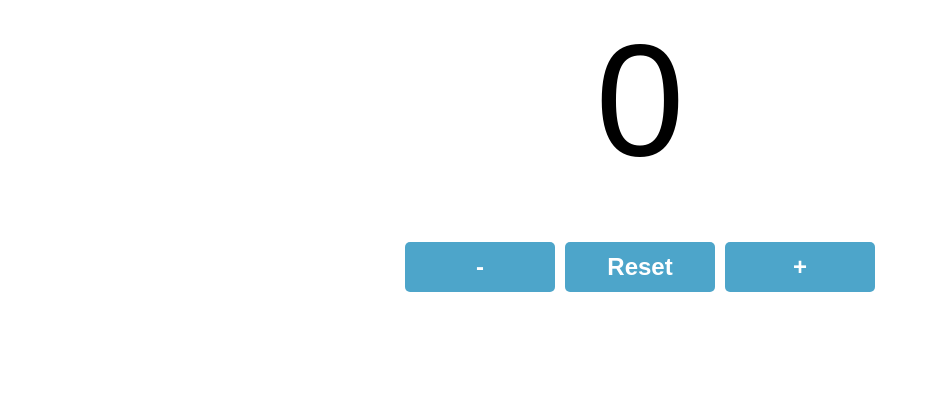
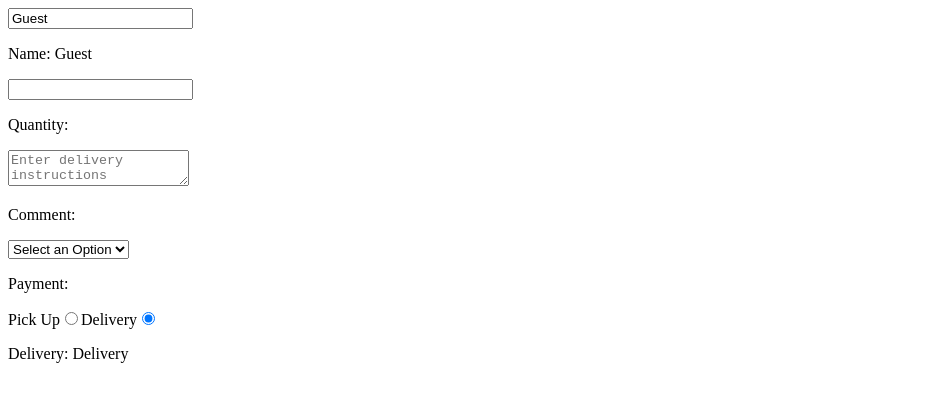
Before and after one commit to Buckkeep/CFGSummerFS2024, a React (Vite) app in the folder my-react-app/: page / in a window 1280 px wide. Shown: the top 402 px of the page, without its empty margins (0-930 px from the left). Built offline with nearby package versions, Linux system fonts and the light colour scheme.

Commit message:
onChange element wuth input text, input number, text area, dropdown select and radio buttons.

```diff
--- a/my-react-app/src/App.jsx
+++ b/my-react-app/src/App.jsx
@@ -1,10 +1,10 @@
-import Counter from "./Counter";
+import MyComponent from "./MyComponent";
 
 function App() {
 
   return(
     <>
-      <Counter />
+      <MyComponent />
     </>
   );
 }
--- a/my-react-app/src/Counter.jsx
+++ /dev/null
@@ -1,31 +0,0 @@
-import React, {useState} from "react"
-
-function Counter() {
-
-    const [count, setCount] = useState(0)
-
-    const increment = () => {
-        setCount(count + 1)
-    }
-
-    const decrement = () => {
-        setCount(count - 1)
-    }
-
-    const reset = () => {
-        setCount(0);
-    }
-
-    return(
-        <div className="counter-container">
-            <p className="count-display">
-                {count}
-            </p>
-            <button className="counter-button" onClick={decrement}>-</button>
-            <button className="counter-button" onClick={reset}>Reset</button>
-            <button className="counter-button" onClick={increment}>+</button>
-        </div>
-    );
-}
-
-export default Counter
--- /dev/null
+++ b/my-react-app/src/MyComponent.jsx
@@ -0,0 +1,65 @@
+import React, {useState} from 'react'
+
+ function MyComponent() {
+
+    const [name, setName] = useState("Guest")
+    const [quantity, setQuantity] = useState();
+    const [comment, setComment] = useState("");
+    const [payment, setPayment] = useState("");
+    const [delivery, setDelivery] = useState("Delivery");
+
+    function handleNameChange(event) {
+        setName(event.target.value);
+    }
+
+    function handleQuantityChange(event) {
+        setQuantity(event.target.value)
+    }
+
+    function handleCommentChange(event) {
+        setComment(event.target.value)
+    }
+
+    function handlePaymentChange(event) {
+        setPayment(event.target.value)
+    }
+
+    function handleDeliveryChange(event) {
+        setDelivery(event.target.value)
+    }
+
+  return (
+    <div>
+        <input value={name} onChange={handleNameChange} />
+        <p>Name: {name}</p>
+
+        <input value={quantity} onChange={handleQuantityChange} type="number" min="0"/>
+        <p>Quantity: {quantity}</p>
+
+        <textarea value={comment} onChange={handleCommentChange} placeholder="Enter delivery instructions" / >
+        <p>Comment: {comment}</p>
+
+        <select value={payment} onChange={handlePaymentChange}>
+            <option value="">Select an Option</option>
+            <option value="Visa">Visa</option>
+            <option value="Mastercard">Mastercard</option>
+            <option value="Gift Card">Gift Card</option>
+        </select>
+        <p>Payment: {payment}</p>
+
+        <label>Pick Up
+        <input type="radio" value="Pick Up"
+            checked={delivery === "Pick Up"}
+            onChange={handleDeliveryChange}/>
+        </label>
+        <label>Delivery
+        <input type="radio" value="Delivery"
+            checked={delivery === "Delivery"}
+            onChange={handleDeliveryChange}/>
+        </label>
+        <p>Delivery: {delivery}</p>
+    </div>
+  )
+}
+
+export default MyComponent
```
